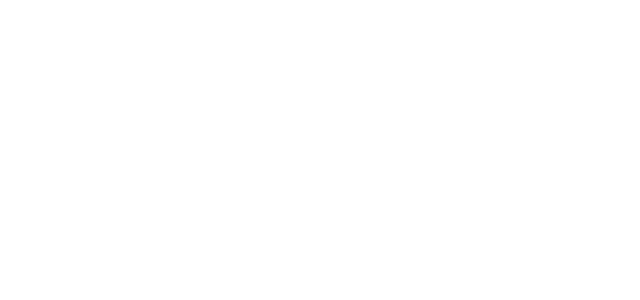
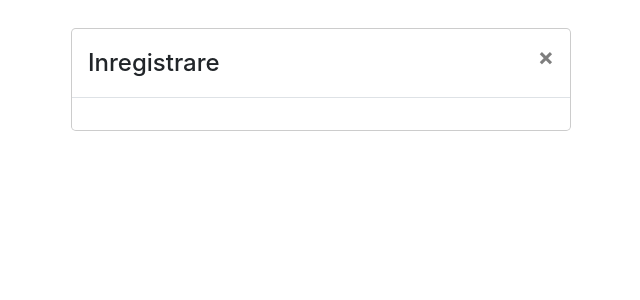
Before and after one commit to mariamarinescu/bucharest-project3-interactive-platform, a React (Create React App) app: page / in a window 1280 px wide. Shown: the top 300 px of the page, without its empty margins (319-959 px from the left). Built offline with nearby package versions, Linux system fonts and the light colour scheme.

Commit message:
creates modal & adds bootstrap

```diff
--- a/package.json
+++ b/package.json
@@ -3,8 +3,10 @@
   "version": "0.1.0",
   "private": true,
   "dependencies": {
-    "react": "^16.12.0",
-    "react-dom": "^16.12.0",
+    "bootstrap": "4.4.1",
+    "react": "16.12.0",
+    "react-bootstrap": "1.0.0-beta.16",
+    "react-dom": "16.12.0",
     "react-scripts": "3.2.0"
   },
   "scripts": {
--- a/src/App.js
+++ b/src/App.js
@@ -1,10 +1,12 @@
 import React from 'react';
+import 'bootstrap/dist/css/bootstrap.min.css';
 import './App.css';
+import SingUp from './components/signup/SignUp'
 
 function App() {
   return (
     <div className="App">
-
+     <SingUp/>
     </div>
   );
 }
--- /dev/null
+++ b/src/components/signup/SignUp.js
@@ -0,0 +1,24 @@
+import React from 'react';
+import {Modal, Button, Form} from 'react-bootstrap';
+
+
+class SignUp extends React.Component {
+    render() {
+        return(
+<div>
+<Modal.Dialog>
+  <Modal.Header closeButton>
+    <Modal.Title>Inregistrare</Modal.Title>
+  </Modal.Header>
+
+  <Modal.Body>
+
+  </Modal.Body>
+</Modal.Dialog>
+</div>
+        )
+    }
+
+}
+
+export default SignUp;
```
